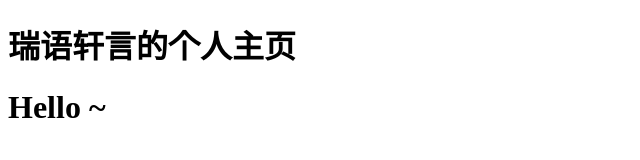
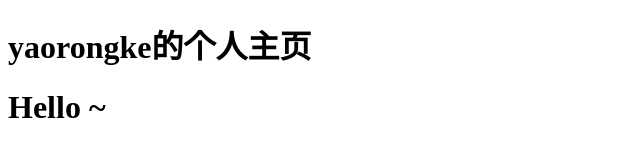
Before and after one commit to ryxy724/ryxy.github.io, a plain HTML site: page index.html in a window 1280 px wide. Shown: the whole page, without its empty margins (0-640 px from the left). Drawn offline with Linux system fonts and the light colour scheme.

Commit message:
Update index.html

```diff
--- a/index.html
+++ b/index.html
@@ -2,10 +2,10 @@
 <html lang="en">
 <head>
     <meta charset="UTF-8">
-    <title>瑞语轩言</title>
+    <title>yaorongke</title>
 </head>
 <body>
-    <h1>瑞语轩言的个人主页</h1>
+    <h1>yaorongke的个人主页</h1>
     <h1>Hello ~</h1>
 </body>
 </html>
```
